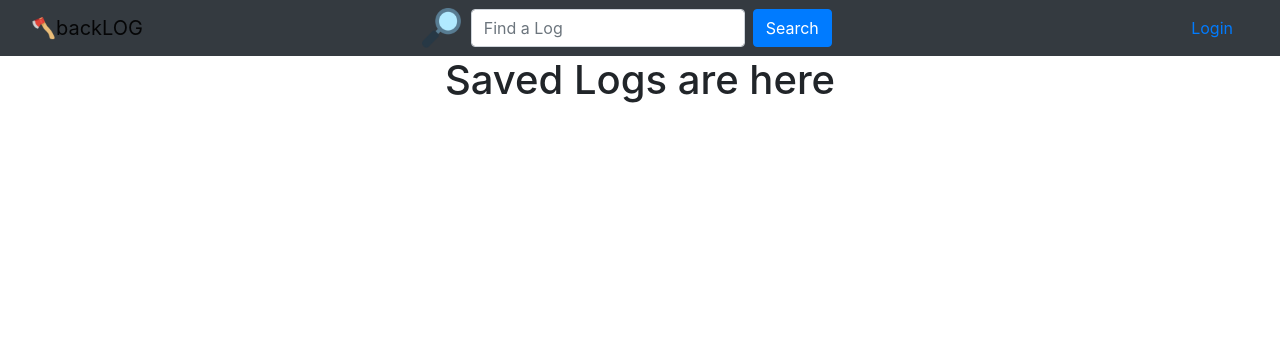
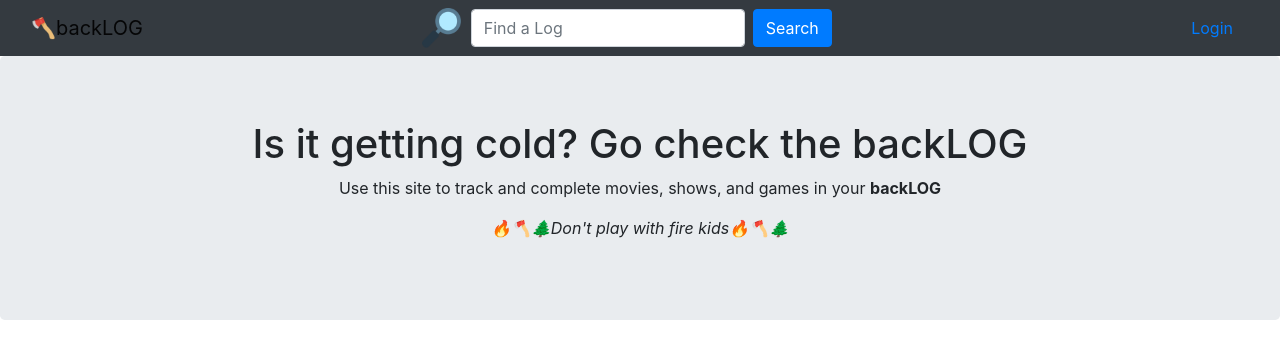
Before and after one commit to Yared-Negash/backlog-tracker, a React (Create React App) app: page / in a window 1280 px wide. Shown: the top 358 px of the page. Built offline with nearby package versions, Linux system fonts and the light colour scheme.

Commit message:
make empty search screen

```diff
--- /dev/null
+++ b/src/components/EmptySearch.jsx
@@ -0,0 +1,13 @@
+import React from "react";
+import Jumbotron from 'react-bootstrap/Jumbotron';
+
+function EmptySearch() {
+    return (
+        <Jumbotron>
+            <h1>Log not found :(</h1>
+            <p><i>🔥🪓🌲Try again🔥🪓🌲</i></p>
+        </Jumbotron>
+    )
+}
+
+export default EmptySearch;
--- a/src/components/LogList.jsx
+++ b/src/components/LogList.jsx
@@ -1,5 +1,5 @@
 import React, { useState, useEffect } from "react";
-import IntroJumbo from "./IntroJumbo"
+import EmptySearch from "./EmptySearch"
 
 import LogCard from "./LogCard"
 import { Container, Row, Col } from "react-bootstrap";
@@ -38,7 +38,7 @@ function LogList(props) {
     if (!logList || logList.length == 0) {
         return (
             <div>
-                <IntroJumbo />
+                <EmptySearch />
             </div>
         );
     }
--- a/src/components/SavedLogs.jsx
+++ b/src/components/SavedLogs.jsx
@@ -1,9 +1,13 @@
 import React from "react";
+import IntroJumbo from '../components/IntroJumbo'
 
 function SavedLogs(props) {
 
   return (
-    <h1>Saved Logs are here</h1>);
+      <div>
+          <IntroJumbo />
+      </div>
+  );
 }
 
 export default SavedLogs;
```
